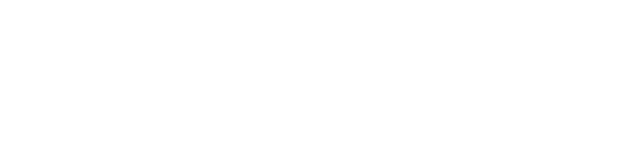
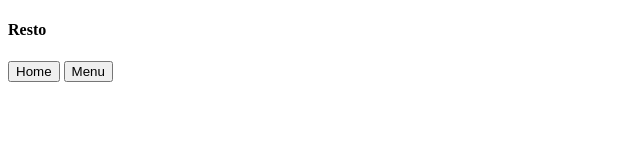
Before and after one commit to mothibimalebana/resto, a website built with webpack: page src/template.html in a window 1280 px wide. Shown: the whole page, without its empty margins (0-640 px from the left). Built offline with nearby package versions, Linux system fonts and the light colour scheme.

Commit message:
created a header and navbar with buttons
this will be where the user navigates between the homepage and menu page

```diff
--- a/src/template.html
+++ b/src/template.html
@@ -6,6 +6,16 @@
     <title>resto</title>
 </head>
 <body>
-
+    <header>
+        <nav>
+            <div class="navRight">
+                <h4>Resto</h4>
+            </div>
+            <div class="navLeft">
+                <button>Home</button>
+                <button>Menu</button>
+            </div>
+        </nav>
+    </header>
 </body>
 </html>
```
